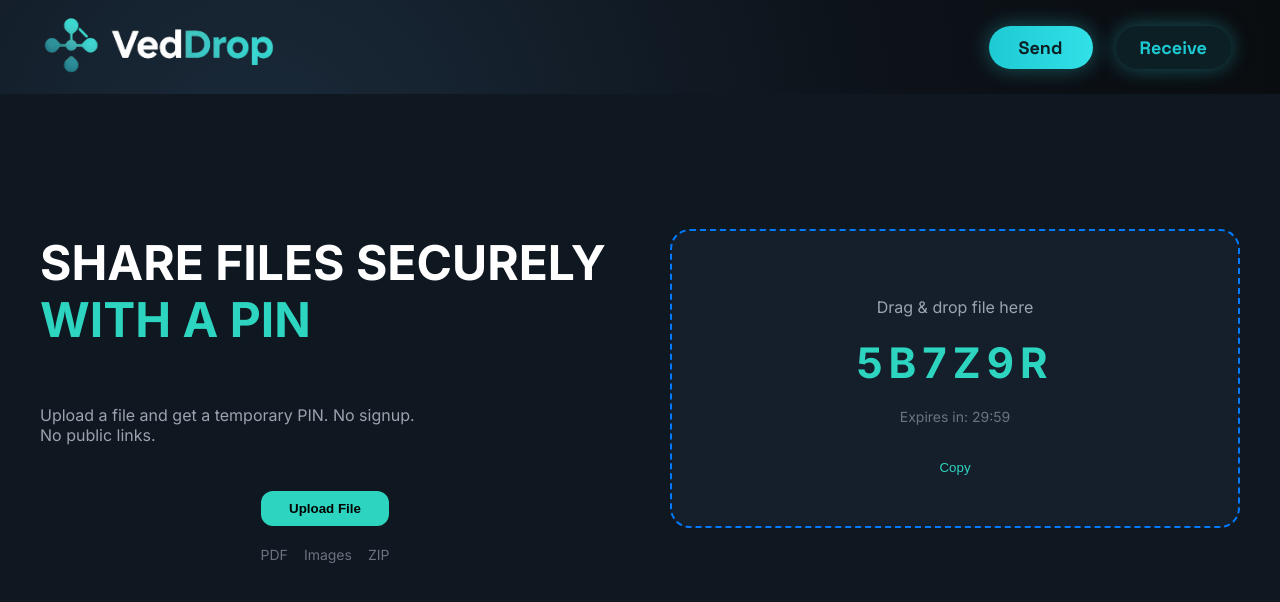
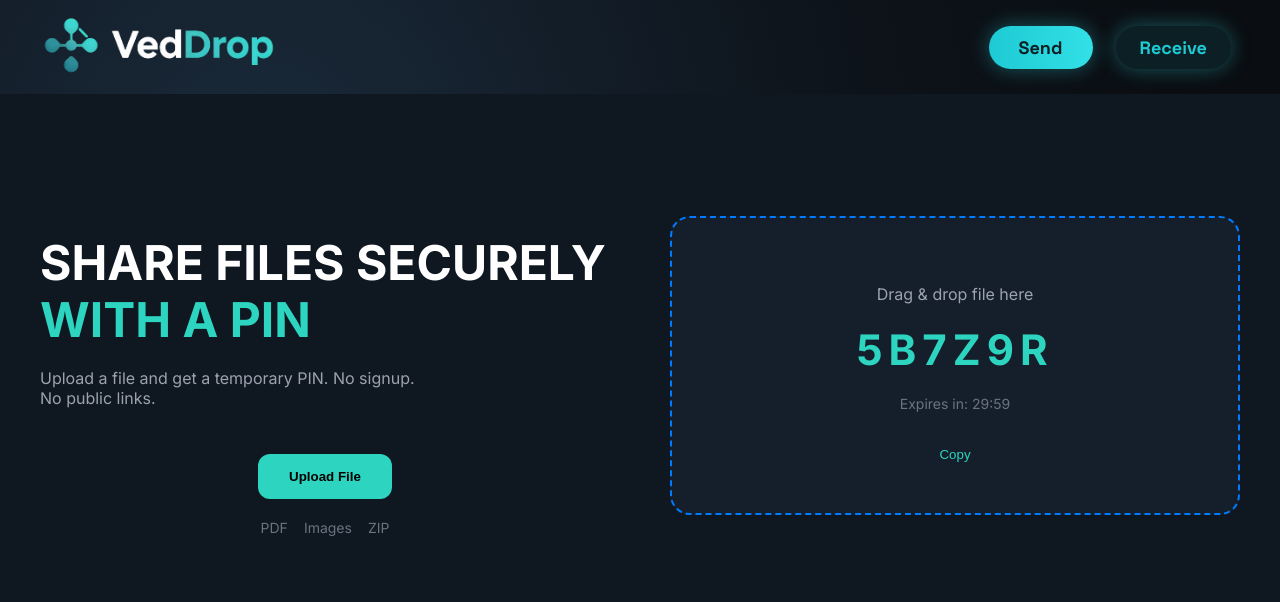
Before and after one commit to NabinCenth/VedDrop-Client, a React (Vite) app: page / in a window 1280 px wide. Shown: the top 602 px of the page. Built offline with nearby package versions, Linux system fonts and the light colour scheme; a web font is replaced by a local one.

Commit message:
feat: enhance file upload feedback in Hero component with file size display

```diff
--- a/src/assets/Component/Hero/Hero.css
+++ b/src/assets/Component/Hero/Hero.css
@@ -22,6 +22,7 @@
 .hero-left h1 {
   font-size: 48px;
   line-height: 1.2;
+  margin-bottom: 1px;
 }
 
 .hero-left h1 span {
@@ -31,22 +32,31 @@
 .hero-left p {
   color: #9ca3af;
   max-width: 420px;
+  padding-top: 2px;
 }
-
 .upload-btn {
   margin-top: 30px;
-  padding: 10px 28px;
+  padding: 15px 31px;
   background: #2dd4bf;
+  color: black;
   border: none;
   border-radius: 12px;
   font-weight: 600;
   cursor: pointer;
   align-self: center;
+    transition: all 0.2s ease;
 }
 
 .upload-btn:hover {
   background: #22c1ae;
+  transform: translateY(-1.5px);
+   box-shadow: 0 0 28px rgba(50, 224, 232, 0.35);
 }
+.upload-btn:active {
+  transform: translateY(0);
+   box-shadow: 0 0 28px rgba(50, 224, 232, 0.55);
+}
+
 
 .file-types {
   margin-top: 20px;
--- a/src/assets/Component/Hero/Hero.jsx
+++ b/src/assets/Component/Hero/Hero.jsx
@@ -89,9 +89,21 @@ function Hero() {
           onDrop={handleDrop}
           style={{ border: isDragging ? '2px solid transparent' :'2px dashed #007bff'  }}
         >
-          <p className="drag-text">
-            {file ? `Selected: ${file.name}` : "Drag & drop file here"}
-          </p>
+     <p className="drag-text">
+  {file ? (
+    <>
+      Selected: {file.name}
+      <br />
+      Size:{" "}
+      {file.size < 1024 * 1024
+        ? `${(file.size / 1024).toFixed(2)} KB`
+        : `${(file.size / (1024 * 1024)).toFixed(2)} MB`}
+    </>
+  ) : (
+    "Drag & drop file here"
+  )}
+</p>
+
 
           <div className="pin-code">{pin}</div>
           <p className="expiry">Expires in: 29:59</p>
```
